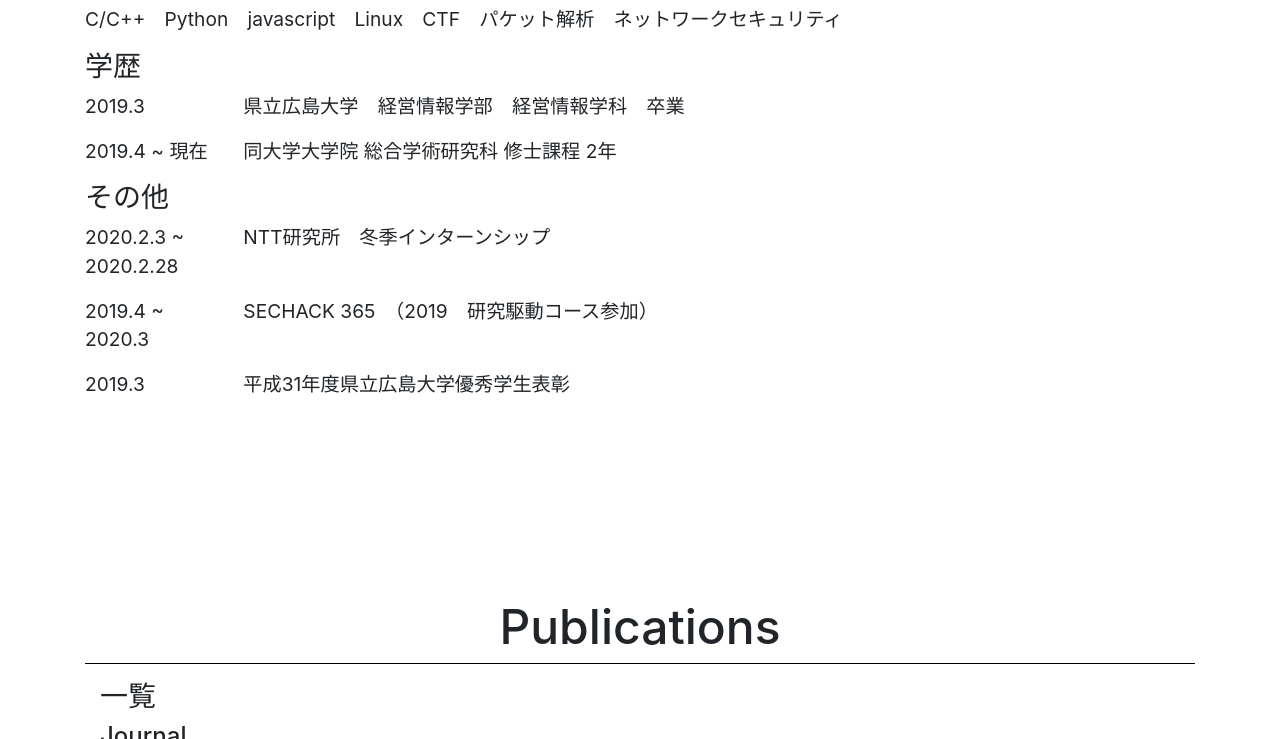
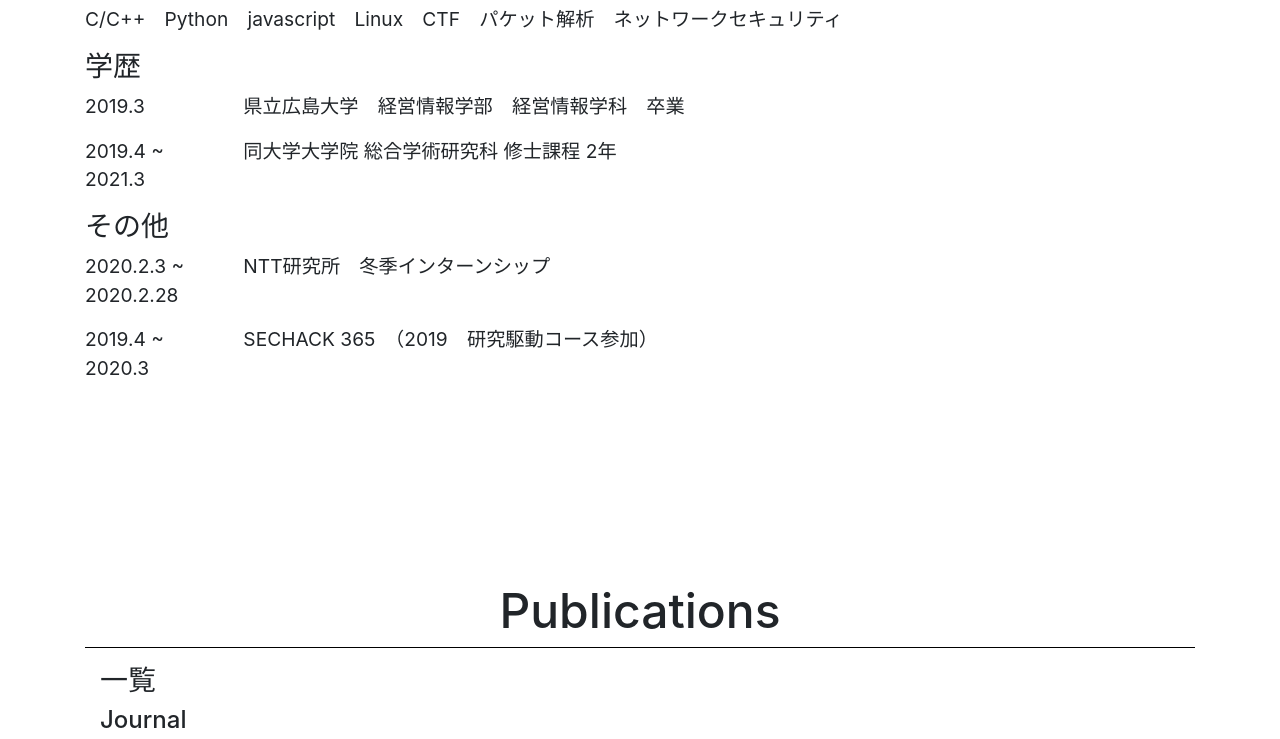
Before and after one commit to Yuya-Nakata/Mypage, a website with bundled scripts: page index.html in a window 1280 px wide. Shown: the part 3221-3960 px from the top of the page. Built offline with nearby package versions, Linux system fonts and the light colour scheme.

Commit message:
Update index.html

```diff
--- a/index.html
+++ b/index.html
@@ -192,7 +192,7 @@
                 </div>
                 <div class="row">
                     <div class="col-lg-2">
-                        <p>2019.4 ~ 現在 </p>
+                        <p>2019.4 ~ 2021.3 </p>
                     </div>
                     <div class="col-lg-10">
                         <p>同大学大学院 総合学術研究科 修士課程 2年</p>
@@ -215,12 +215,7 @@
                     <div class="col-lg-10">
                         <p>SECHACK 365　（2019　研究駆動コース参加）</p>
                     </div>
-                   <div class="col-lg-2">
-                        <p>2019.3 </p>
-                    </div>
-                    <div class="col-lg-10">
-                        <p>平成31年度県立広島大学優秀学生表彰</p>
-                    </div>
+
                 </div>
               </Big>
             </div>
@@ -468,6 +463,13 @@
                     </p>
                     <a href="http://www.pu-hiroshima.ac.jp/soshiki/general-education/h30hyosyo.html">Web</a><br><br>
               </li>
+
+           <li>
+                    <p class="Big">
+                      県立広島大学　学生表彰(2021年 3月)
+                    </p>
+
+              </li>
          </ol>
        </div>
    </div>
```
